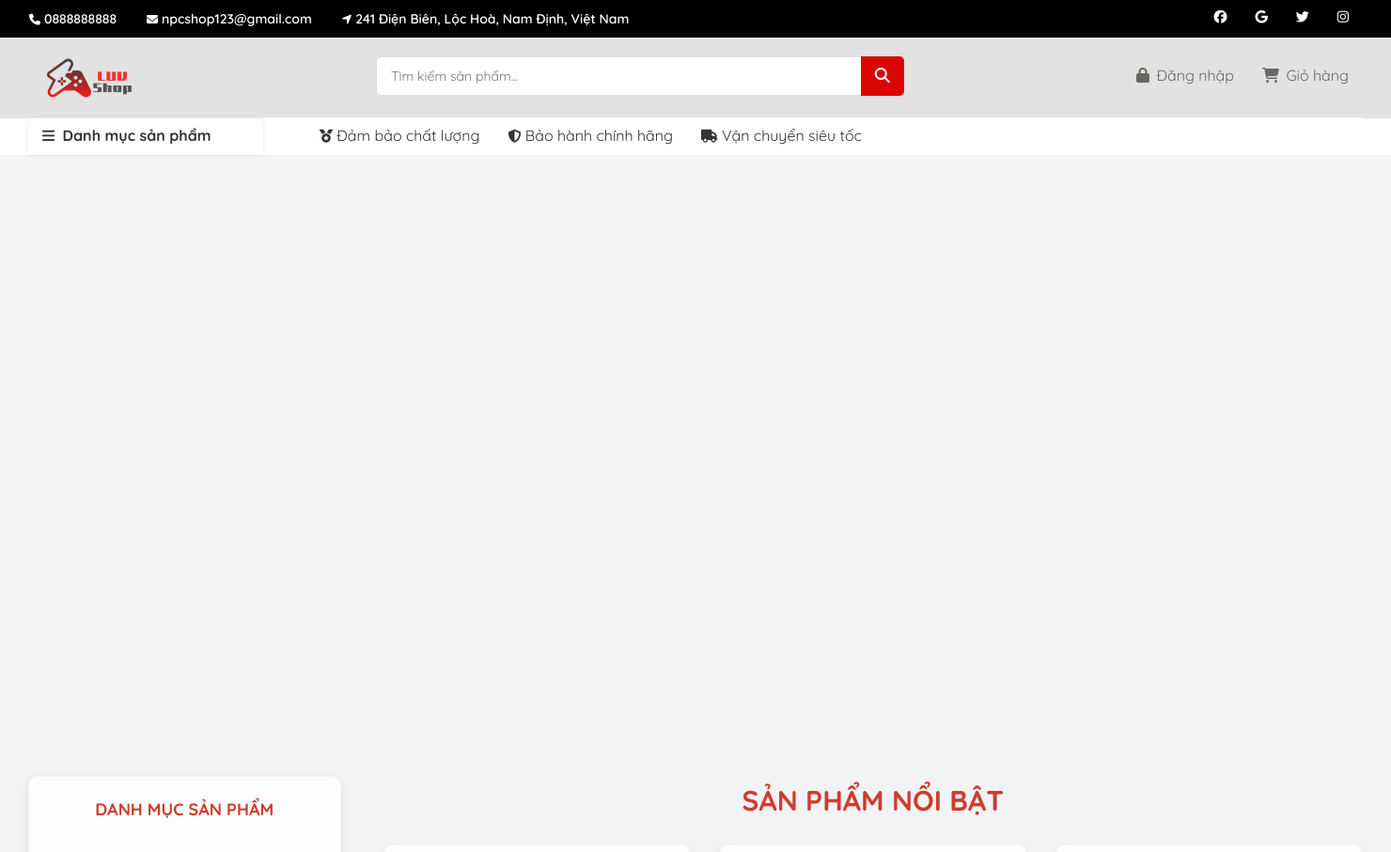
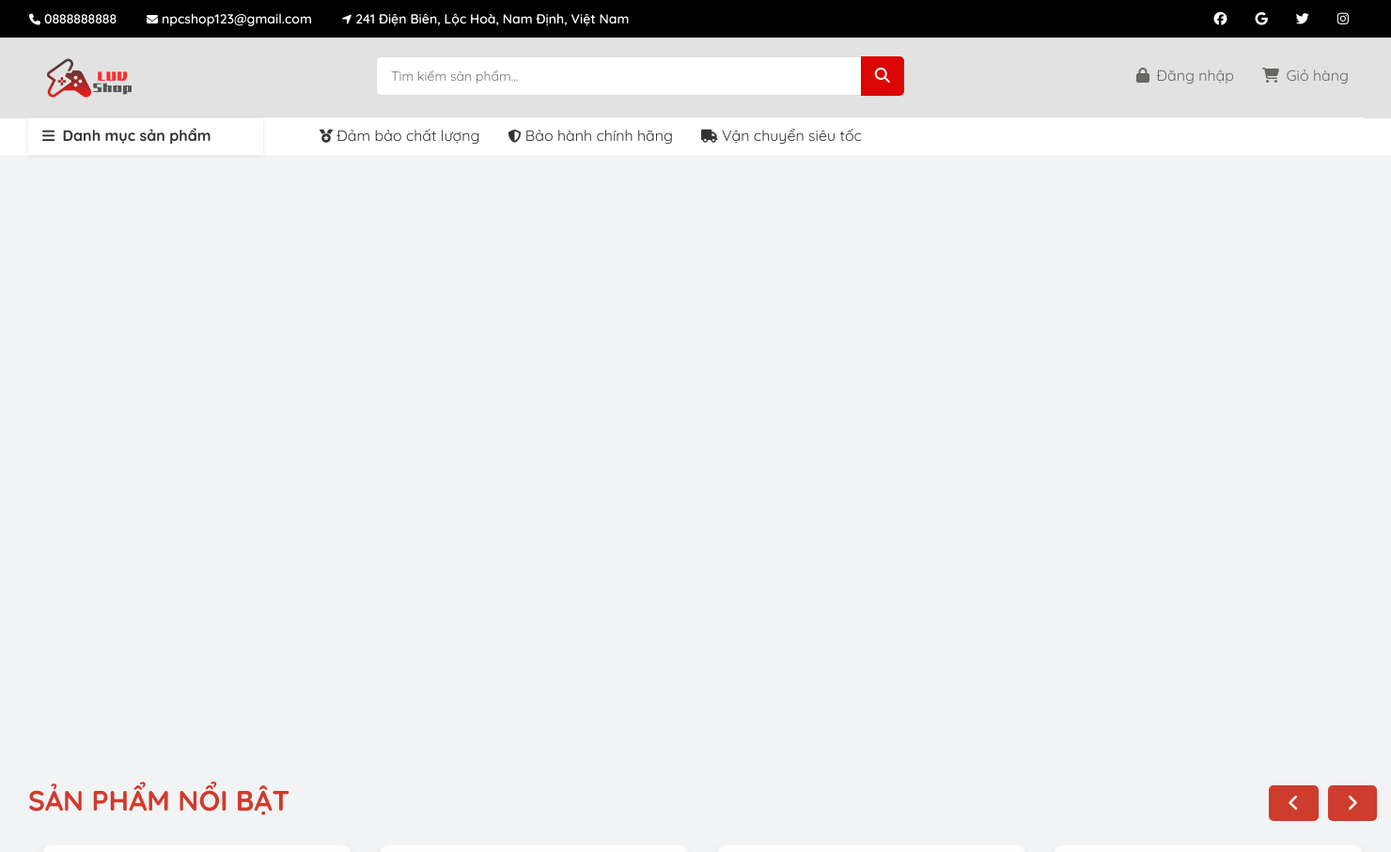
Before and after one commit to csluv27/banDoDienTu, a CodeIgniter app: page /database/ in a window 1480 px wide. Shown: the top 907 px of the page at 94% size. Run offline with CodeIgniter, Linux system fonts and the light colour scheme; data comes from the database, SQL or seed files in the repository.

Commit message:
xong 1 số phần home

```diff
--- a/application/controllers/indexController.php
+++ b/application/controllers/indexController.php
@@ -20,7 +20,7 @@
 
     // Phương thức hiển thị sản phẩm top bán chạy nhất
     public function showTopSellingProducts() {
-        $data['top_selling_products'] = $this->productModel->get_top_products(3);
+        $data['top_selling_products'] = $this->productModel->get_top_products(4);
 
         // Đã loại bỏ phần debug
         return $data;
@@ -34,7 +34,7 @@
         $config = array();
         $config["base_url"] = base_url() . '/phan-trang/index';
         $config['total_rows'] = $this->IndexModel->countAllProduct();
-        $config["per_page"] = 6;
+        $config["per_page"] = 16;
         $config["uri_segment"] = 3;
         $config['use_page_numbers'] = TRUE;
         $config['full_tag_open'] = '<ul class="pagination">';
@@ -79,7 +79,7 @@
 		$config = array();
 		$config["base_url"] = base_url() . '/danh-muc' . '/' . $id . '/';
 		$config['total_rows'] = $this->IndexModel->countAllProductByCategory($id); //đếm tất cả sản phẩm //8 //hàm ceil làm tròn phân trang
-		$config["per_page"] = 6; //từng trang 3 sản phẩn
+		$config["per_page"] = 9; //từng trang 3 sản phẩn
 		$config["uri_segment"] = 3; //lấy số trang hiện tại
 		$config['use_page_numbers'] = TRUE; //trang có số
 		$config['full_tag_open'] = '<ul class="pagination">';
@@ -122,7 +122,7 @@
 		$config = array();
 		$config["base_url"] = base_url() . '/thuong-hieu' . '/' . $id . '/';
 		$config['total_rows'] = $this->IndexModel->countAllProductByBrand($id); //đếm tất cả sản phẩm //8 //hàm ceil làm tròn phân trang
-		$config["per_page"] = 6; //từng trang 3 sản phẩn
+		$config["per_page"] = 9; //từng trang 3 sản phẩn
 		$config["uri_segment"] = 3; //lấy số trang hiện tại
 		$config['use_page_numbers'] = TRUE; //trang có số
 		$config['full_tag_open'] = '<ul class="pagination">';
--- a/application/views/pages/home.php
+++ b/application/views/pages/home.php
@@ -1,36 +1,42 @@
 <section>
   <div class="custom-container container">
     <div class="row">
-      <?php $this->load->view('pages/template/sidebar'); ?>
-      <div class="col-sm-9 padding-right">
-        <div class="features_items"><!--features_items-->
-          <h2 class="title text-center">Sản phẩm nổi bật</h2>
-          <?php
-          foreach ($allproduct_pagination as $key => $pro) {
-            ?>
-            <div class="col-sm-4">
+
+      <div class="col-sm-12 padding-right">
+      <div class="features_items">
+       <div class="title-container">
+          <h2 class="title">Sản phẩm nổi bật</h2>
+            <div class="controls">
+              <a class="left recommended-item-control" href="#featured-item-carousel" data-slide="prev">
+                <i class="fa fa-angle-left"></i>
+              </a>
+              <a class="right recommended-item-control" href="#featured-item-carousel" data-slide="next">
+                <i class="fa fa-angle-right"></i>
+              </a>
+            </div>
+        </div>
+        <div id="featured-item-carousel" class="carousel slide" data-ride="carousel" data-interval="false">
+        <div class="carousel-inner">
+            <?php $chunks = array_chunk($allproduct_pagination, 8); ?>
+            <?php foreach ($chunks as $key => $chunk) { ?>
+                <div class="item <?php echo $key == 0 ? 'active' : '' ?>">
+                    <?php foreach ($chunk as $pro) { ?>
+                        <div class="col-sm-3 col-sm-6">
                             <div class="product-image-wrapper">
                                 <form action="<?php echo base_url('add-to-cart') ?>" method="POST">
                                     <div class="single-products <?php echo ($pro->quantity == 0) ? 'out-of-stock' : ''; ?>">
                                         <div class="productinfo text-center">
                                             <input type="hidden" value="<?php echo $pro->id ?>" name="product_id">
                                             <input type="hidden" value="1" name="quantity">
-                      <a href="<?php echo base_url('san-pham/' . $pro->id) ?>"><img
-                          src="<?php echo base_url('uploads/product/' . $pro->image) ?>"
-                          alt="<?php echo $pro->title ?>" /></a>
+                                            <a href="<?php echo base_url('san-pham/' . $pro->id) ?>">
+                                                <img src="<?php echo base_url('uploads/product/' . $pro->image) ?>" alt="<?php echo $pro->title ?>" />
+                                            </a>
                                             <div style="display:flex; flex-direction: column; gap:8px">
-
-                        <div style="display:flex; flex-direction: column; gap:8px">
-
                                                 <span><?php echo $pro->title ?></span>
                                                 <h2><?php echo number_format($pro->price, 0, ',', '.') ?>₫</h2>
-
                                             </div>
-                        <div style="flex-grow: 1;"></div>
                                             <div style="display:flex; flex-direction: column;">
-
-                          <a href="<?php echo base_url('san-pham/' . $pro->id) ?>" class="btn btn-default add-to-cart"><i
-                              class="fa fa-eye"></i>Thông tin</a>
+                                                <a href="<?php echo base_url('san-pham/' . $pro->id) ?>" class="btn btn-default add-to-cart"><i class="fa fa-eye"></i>Thông tin</a>
                                                 <button type="submit" class="btn btn-fefault cart" <?php echo ($pro->quantity == 0) ? 'disabled' : ''; ?>>
                                                     <i class="fa fa-shopping-cart"></i>
                                                     Thêm vào giỏ hàng
@@ -38,18 +44,25 @@
                                             </div>
                                         </div>
                                     </div>
-                  </div>
                                 </form>
                             </div>
                         </div>
-            <?php
-          }
-          ?>
-        </div><!--features_items-->
-        <?php echo $links; ?>
+                    <?php } ?>
+                </div>
+            <?php } ?>
+        </div>
+    </div>
+</div>
+
+    <div style="flex:1;flex-grow:1;background-color:white;padding:20px;width:100%;margin-top:25px;margin-bottom:15px;border-radius:10px"></div>
 
 <div class="top-selling-products">
-          <h2 class="title text-center">Top 3 sản phẩm bán chạy nhất</h2>
+  <div>
+
+    <h2 class="title text-center">Top sản phẩm bán chạy nhất</h2>
+  </div>
+  <div>
+
     <?php if (isset($top_selling_products) && !empty($top_selling_products)): ?>
       <?php foreach ($top_selling_products as $key => $product): ?>
         <div class="col-sm-4">
@@ -90,6 +103,7 @@
       <p>Không có sản phẩm bán chạy nhất.</p>
     <?php endif; ?>
   </div>
+        </div>
 
 
       </div>
@@ -98,6 +112,7 @@
         .custom-container {
           display: flex;
           flex-wrap: wrap;
+          flex-direction: column;
           justify-content: space-between;
         }
 
@@ -159,6 +174,8 @@
 
         .top-selling-products {
           margin-top: 55px;
+          display: flex;
+          flex-direction: column;
         }
 
         .out-of-stock:before {
@@ -194,6 +211,44 @@
             word-break: break-word;
             max-width: 100%;
           }
+          .title-container {
+           overflow: hidden; /* Giúp float hoạt động đúng */
+
+          }
+
+          .title {
+              float: left;
+              font-size: 24px;
+              font-weight: bold;
+          }
+
+          .controls {
+              float: right;
+              display: flex;
+              gap: 10px;
+              margin-top: 10px;
+
+          }
+
+          .controls a {
+              background-color: #CE3C2D;
+              color: white;
+              padding: 5px 10px;
+              border-radius: 5px;
+              text-decoration: none;
+          }
+          .fa-angle-left :hover{
+            background-color: #CE3C2D;
+          }
+
+          .item {
+            padding: 0;
+          }
+          .top-selling-products .col-sm-4 {
+            flex: 1 1 25%;
+            max-width: 25%;
+          }
+
     </style>
     </div>
   </div>
--- a/application/views/pages/template/footer.php
+++ b/application/views/pages/template/footer.php
@@ -4,7 +4,7 @@
 			<div class="row">
 				<div class="col-sm-2">
 					<div class="companyinfo">
-						<h2><span style="font-size:26px;">NPC</span>SHOP</h2>
+						<h2><span style="font-size:26px;">LUV</span>SHOP</h2>
 						<p>Just five decent fellows sharing our passion for gaming with you!</p>
 					</div>
 				</div>
--- a/frontend/css/main.css
+++ b/frontend/css/main.css
@@ -108,7 +108,7 @@
 }
 
 .social-icons ul li a i {
-  padding: 11px 15px;
+  padding: 13px 15px;
   transition: all 0.9s ease 0s;
   -moz-transition: all 0.9s ease 0s;
   -webkit-transition: all 0.9s ease 0s;
@@ -229,8 +229,7 @@
 .categories {
   background: white;
   padding: 0px 15px 0px 15px;
-  border-top-right-radius: 8px;
-  border-top-left-radius: 8px;
+
   box-shadow: 0px 0px 5px rgba(0, 0, 0, 0.1);
   width: 250px;
 }
@@ -781,7 +780,7 @@
 
 .footer-bottom {
   background: #D6D6D0;
-  padding-top: 10px;
+
 }
 
 .footer-bottom p {
@@ -1088,6 +1087,7 @@
 
 .features_items {
   overflow: hidden;
+
 }
 
 
@@ -1096,7 +1096,7 @@
   font-family: "Quicksand", sans-serif;
   font-size: 30px;
   font-weight: 700;
-  margin: 0 15px;
+  margin: 0;
   text-transform: uppercase;
   margin-bottom: 30px;
   position: relative;
@@ -1310,14 +1310,13 @@
 }
 
 #recommended-item-carousel .carousel-inner .item {
-  padding-left: 20px;
-  padding-right: 20px;
-}
-
-.recommended-item-control {
+
+}
+
+/* .recommended-item-control {
   position: absolute;
   top: 50%;
-}
+} */
 
 .recommended-item-control i {
   background: none repeat scroll 0 0 #CE3C2D;
@@ -1579,7 +1578,7 @@
   border: 1px solid #F7F7F0;
   margin-bottom: 75px;
   margin-left: 15px;
-  margin-right: 15px;
+
   padding-bottom: 10px;
 }
 
```
Also changed, not shown: application/views/pages/product_details.php (+44 -9 lines). Lines whose indentation alone changed are shown as unchanged.
